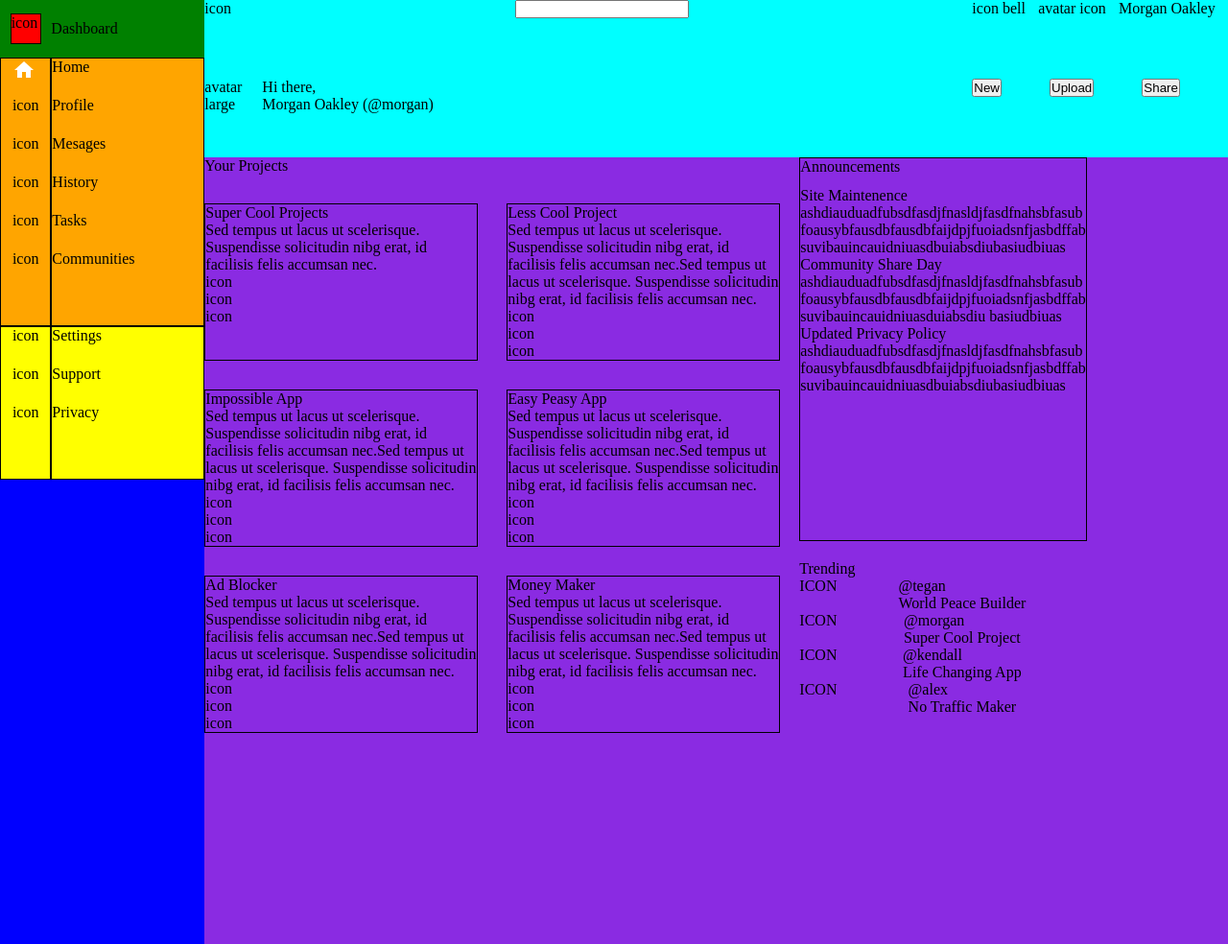
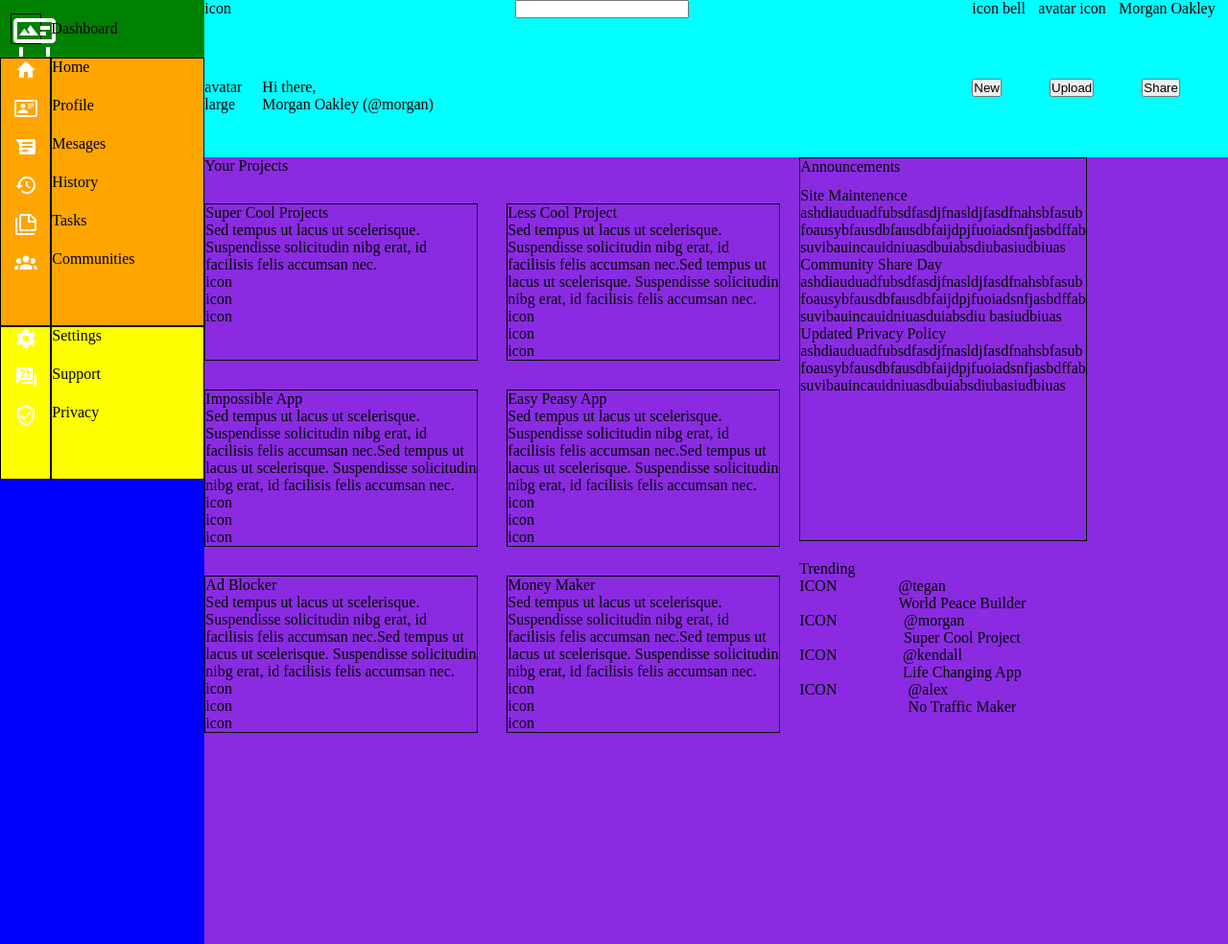
Before and after one commit to FSOsuit/Admin-Dashboard, a plain HTML site: page index.html in a window 1280 px wide. Shown: the whole page at 96% size. Drawn offline with Linux system fonts and the light colour scheme.

Commit message:
Nav Icons placed

```diff
--- a/index.html
+++ b/index.html
@@ -10,17 +10,17 @@
     <div class="container">
         <div class="sidebar">
             <div class="dashboard-icon-text">
-                <div class="dashboard-icon">icon</div>
+                <div class="dashboard-icon"><img src="icons/billboard.png" alt="billboard icon"></div>
                 <div class="dashboard-text">Dashboard</div>
             </div>
             <div class="nav-upper">
                 <div class="nav-upper-left">
                     <div class="home-icon"><img src="icons/home.png" alt="home icon"></div>
-                    <div class="profile-icon">icon</div>
-                    <div class="messages-icon">icon</div>
-                    <div class="history-icon">icon</div>
-                    <div class="tasks-icon">icon</div>
-                    <div class="communities-icon">icon</div>
+                    <div class="profile-icon"><img src="icons/card-account-details-outline.png" alt="card icon"></div>
+                    <div class="messages-icon"><img src="icons/android-messages.png" alt="message icon"></div>
+                    <div class="history-icon"><img src="icons/history.png" alt="history icon"></div>
+                    <div class="tasks-icon"><img src="icons/note-multiple-outline.png" alt="note icon"></div>
+                    <div class="communities-icon"><img src="icons/account-group.png" alt="communities icon"></div>
                 </div>
                 <div class="nav-upper-right">
                     <div class="home-text">Home</div>
@@ -33,9 +33,9 @@
             </div>
             <div class="nav-lower">
                 <div class="nav-lower-left">
-                    <div class="settings-icon">icon</div>
-                    <div class="support-icon">icon</div>
-                    <div class="privacy-icon">icon</div>
+                    <div class="settings-icon"><img src="icons/cog.png" alt="settings icon"></div>
+                    <div class="support-icon"><img src="icons/frequently-asked-questions.png" alt="support icon"></div>
+                    <div class="privacy-icon"><img src="icons/shield-check-outline.png" alt="privacy icon"></div>
                 </div>
                 <div class="nav-lower-right">
                     <div class="settings-text">Settings</div>
--- a/styles.css
+++ b/styles.css
@@ -25,7 +25,6 @@
 }
 
 .dashboard-icon {
-    background-color: red;
     width: 30px;
     height: 30px;
     border: solid 1px;
```
Also changed, not shown: icons/account-group.png (added), icons/android-messages.png (added), icons/bell-ring-outline.png (added), icons/billboard.png (added), icons/card-account-details-outline.png (added), icons/cog.png (added), icons/eye-plus-outline.png (added), icons/frequently-asked-questions.png (added), icons/history.png (added), icons/magnify.png (added), icons/note-multiple-outline.png (added), icons/shield-check-outline.png (added), icons/source-fork.png (added), icons/star-plus-outline.png (added).
